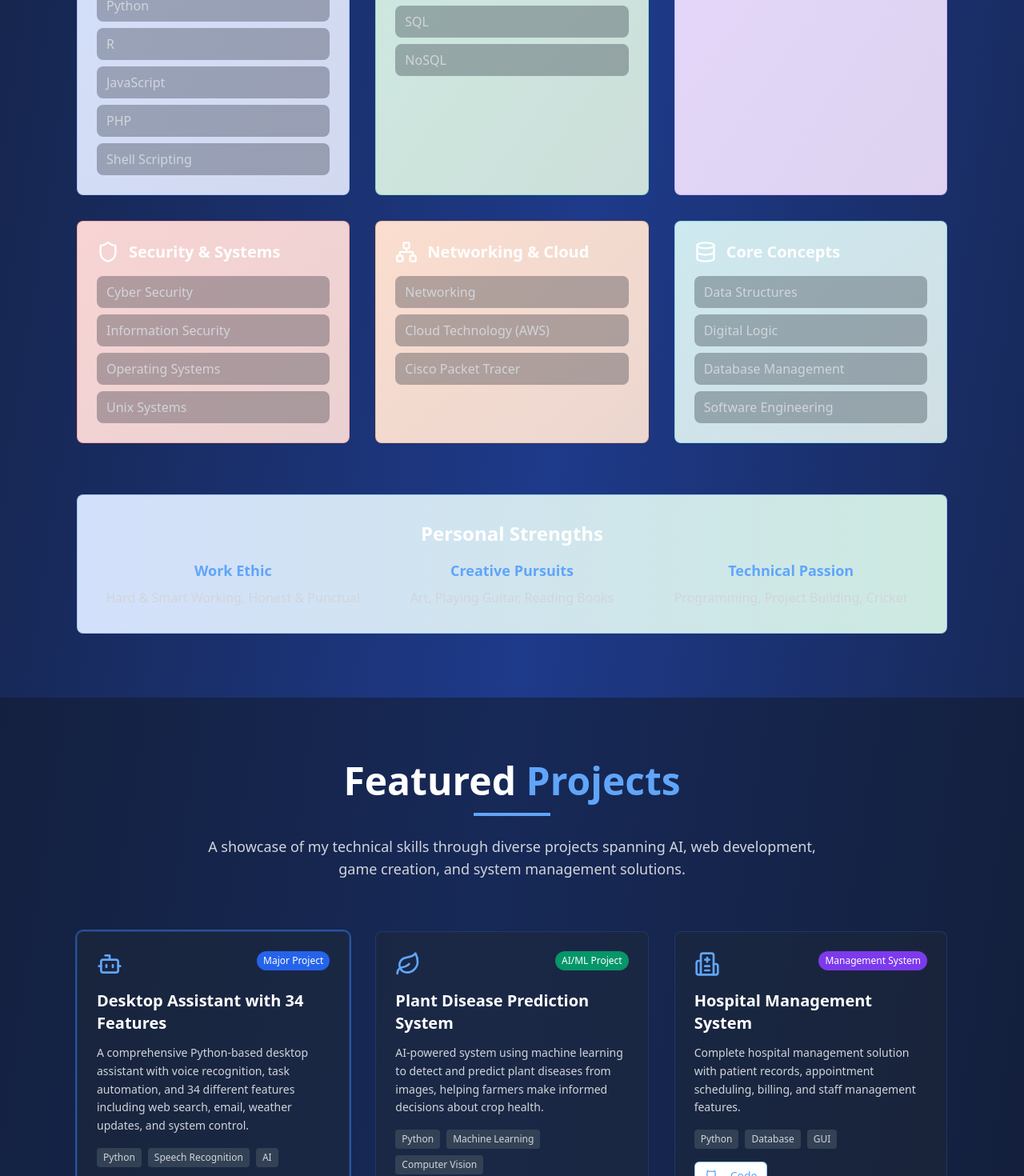
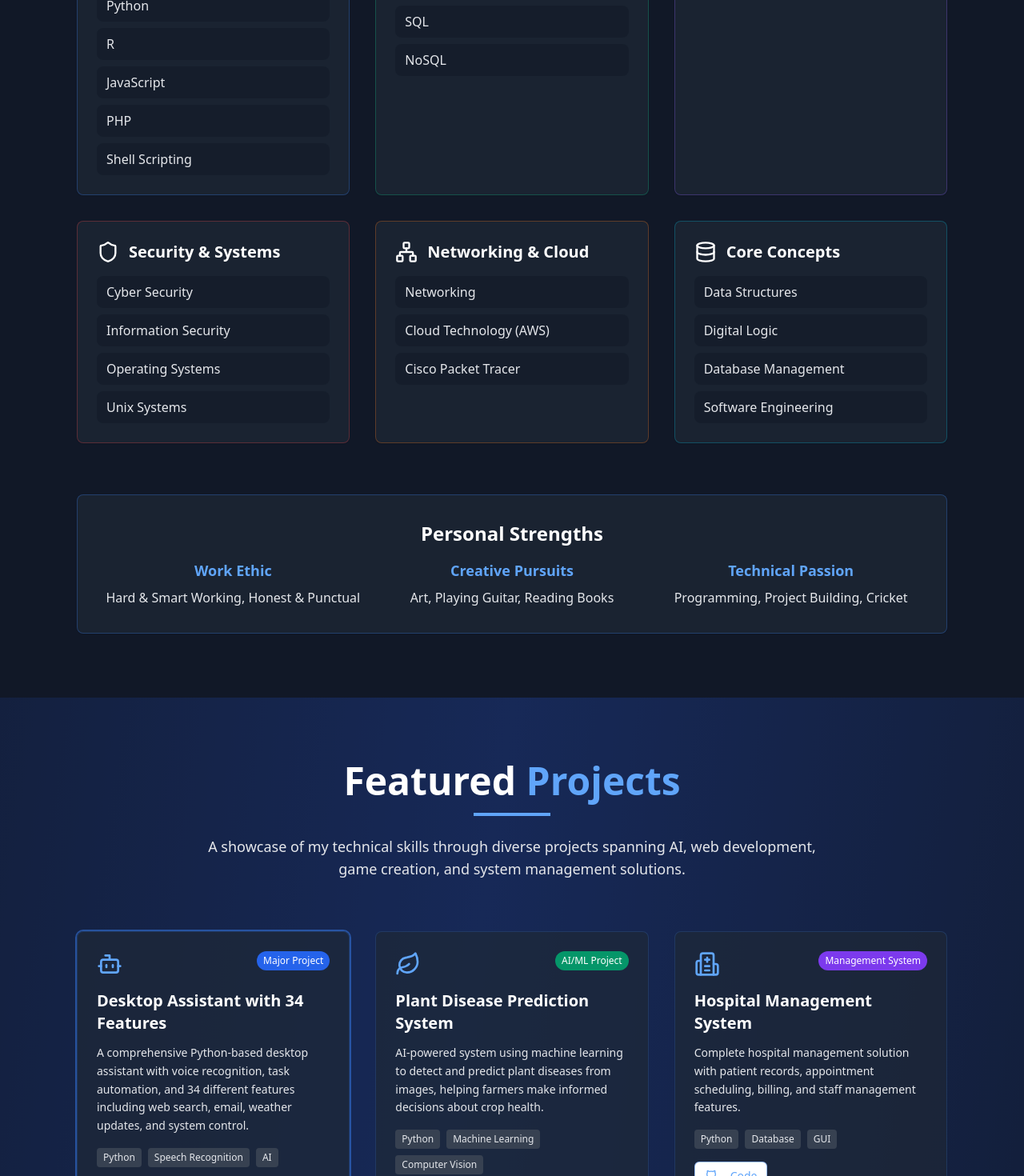
Before and after one commit to Manish9211Ram/My-Portfolio, a React (Vite) app: page / in a window 1280 px wide. Shown: the part 3360-4830 px from the top of the page at 80% size. Built offline with nearby package versions, Linux system fonts and the light colour scheme.

Commit message:
Refactor: Apply consistent styling across sections
Apply the same text readability and background styling changes to the Skills, Projects, and Contact sections as applied to Education and Experience.

```diff
--- a/src/components/Contact.tsx
+++ b/src/components/Contact.tsx
@@ -1,3 +1,4 @@
+
 import { Card, CardContent } from "@/components/ui/card";
 import { Button } from "@/components/ui/button";
 import { Mail, Phone, MapPin, Github, Linkedin, Calendar, Download } from "lucide-react";
@@ -40,14 +41,14 @@ const Contact = () => {
   ];
 
   return (
-    <section id="contact" className="py-20 px-4 bg-gray-900/50">
+    <section id="contact" className="py-20 px-4 bg-gray-900">
       <div className="container mx-auto max-w-6xl">
         <div className="text-center mb-16">
           <h2 className="text-4xl md:text-5xl font-bold text-white mb-4">
             Get In <span className="text-blue-400">Touch</span>
           </h2>
           <div className="w-24 h-1 bg-blue-400 mx-auto mb-6"></div>
-          <p className="text-gray-300 text-lg max-w-3xl mx-auto">
+          <p className="text-gray-200 text-lg max-w-3xl mx-auto">
             I'm always excited to connect with fellow developers, potential collaborators,
             and organizations that share a passion for innovation and learning. Let's build something amazing together!
           </p>
@@ -56,7 +57,7 @@ const Contact = () => {
         <div className="grid lg:grid-cols-2 gap-12">
           {/* Contact Information */}
           <div className="space-y-8">
-            <Card className="bg-gray-800/50 border-blue-500/20">
+            <Card className="bg-gray-800/70 border-blue-500/20">
               <CardContent className="p-8">
                 <h3 className="text-2xl font-semibold text-white mb-6">Contact Information</h3>
                 <div className="space-y-6">
@@ -70,12 +71,12 @@ const Contact = () => {
                         {info.link ? (
                           <a
                             href={info.link}
-                            className="text-gray-300 hover:text-blue-400 transition-colors duration-200"
+                            className="text-gray-200 hover:text-blue-400 transition-colors duration-200"
                           >
                             {info.value}
                           </a>
                         ) : (
-                          <p className="text-gray-300">{info.value}</p>
+                          <p className="text-gray-200">{info.value}</p>
                         )}
                       </div>
                     </div>
@@ -84,7 +85,7 @@ const Contact = () => {
               </CardContent>
             </Card>
 
-            <Card className="bg-gray-800/50 border-blue-500/20">
+            <Card className="bg-gray-800/70 border-blue-500/20">
               <CardContent className="p-8">
                 <h3 className="text-2xl font-semibold text-white mb-6">Social Links</h3>
                 <div className="space-y-4">
@@ -99,7 +100,7 @@ const Contact = () => {
                       <social.icon className="text-blue-400" size={24} />
                       <div>
                         <h4 className="text-white font-medium">{social.label}</h4>
-                        <p className="text-gray-300">{social.value}</p>
+                        <p className="text-gray-200">{social.value}</p>
                       </div>
                     </a>
                   ))}
@@ -110,10 +111,10 @@ const Contact = () => {
 
           {/* Call to Action */}
           <div className="space-y-8">
-            <Card className="bg-gradient-to-br from-blue-600/20 to-emerald-600/20 border-blue-500/30">
+            <Card className="bg-gray-800/70 border-blue-500/30">
               <CardContent className="p-8 text-center">
                 <h3 className="text-2xl font-semibold text-white mb-4">Let's Collaborate!</h3>
-                <p className="text-gray-300 mb-6">
+                <p className="text-gray-200 mb-6">
                   I'm passionate about working on innovative projects, contributing to open source,
                   and helping fellow developers grow. Whether you have a project idea, need technical
                   guidance, or just want to connect, I'd love to hear from you!
@@ -137,10 +138,10 @@ const Contact = () => {
               </CardContent>
             </Card>
 
-            <Card className="bg-gray-800/50 border-blue-500/20">
+            <Card className="bg-gray-800/70 border-blue-500/20">
               <CardContent className="p-8">
                 <h3 className="text-2xl font-semibold text-white mb-4">Personal Details</h3>
-                <div className="space-y-3 text-gray-300">
+                <div className="space-y-3 text-gray-200">
                   <div className="flex justify-between">
                     <span className="font-medium">Father's Name:</span>
                     <span>Siba Priya Ganapati Ram</span>
@@ -157,10 +158,10 @@ const Contact = () => {
               </CardContent>
             </Card>
 
-            <Card className="bg-gradient-to-r from-emerald-600/20 to-blue-600/20 border-emerald-500/30">
+            <Card className="bg-gray-800/70 border-emerald-500/30">
               <CardContent className="p-6">
                 <h4 className="text-lg font-semibold text-white mb-3">Current Focus</h4>
-                <p className="text-gray-300 text-sm">
+                <p className="text-gray-200 text-sm">
                   • Completing MCA degree with AI specialization from IIT Ropar<br/>
                   • Building innovative projects and contributing to open source<br/>
                   • Seeking opportunities in full-stack development and AI<br/>
--- a/src/components/Projects.tsx
+++ b/src/components/Projects.tsx
@@ -1,3 +1,4 @@
+
 import { Card, CardContent } from "@/components/ui/card";
 import { Button } from "@/components/ui/button";
 import { ExternalLink, Github, Gamepad2, Hospital, Puzzle, Bot, Link, Globe, Building, Leaf, Network } from "lucide-react";
@@ -91,7 +92,7 @@ const Projects = () => {
             Featured <span className="text-blue-400">Projects</span>
           </h2>
           <div className="w-24 h-1 bg-blue-400 mx-auto mb-6"></div>
-          <p className="text-gray-300 text-lg max-w-3xl mx-auto">
+          <p className="text-gray-200 text-lg max-w-3xl mx-auto">
             A showcase of my technical skills through diverse projects spanning AI, web development,
             game creation, and system management solutions.
           </p>
@@ -101,7 +102,7 @@ const Projects = () => {
           {projects.map((project, index) => (
             <Card
               key={index}
-              className={`bg-gray-800/50 border-blue-500/20 hover:bg-gray-800/70 transition-all duration-300 hover:scale-105 ${
+              className={`bg-gray-800/70 border-blue-500/20 hover:bg-gray-800/90 transition-all duration-300 hover:scale-105 ${
                 project.highlight ? 'ring-2 ring-blue-500/50' : ''
               }`}
             >
@@ -114,13 +115,13 @@ const Projects = () => {
                 </div>
 
                 <h3 className="text-xl font-semibold text-white mb-3">{project.title}</h3>
-                <p className="text-gray-300 mb-4 text-sm leading-relaxed">{project.description}</p>
+                <p className="text-gray-200 mb-4 text-sm leading-relaxed">{project.description}</p>
 
                 <div className="flex flex-wrap gap-2 mb-4">
                   {project.tech.map((tech, techIndex) => (
                     <span
                       key={techIndex}
-                      className="px-2 py-1 bg-slate-700 text-gray-300 rounded text-xs"
+                      className="px-2 py-1 bg-gray-700 text-gray-200 rounded text-xs"
                     >
                       {tech}
                     </span>
@@ -152,21 +153,21 @@ const Projects = () => {
         </div>
 
         <div className="mt-16 text-center">
-          <Card className="bg-gradient-to-r from-blue-600/20 to-emerald-600/20 border-blue-500/30">
+          <Card className="bg-gray-800/70 border-blue-500/30">
             <CardContent className="p-8">
               <h3 className="text-2xl font-semibold text-white mb-4">Project Highlights</h3>
               <div className="grid md:grid-cols-3 gap-6 text-center">
                 <div>
                   <div className="text-3xl font-bold text-blue-400 mb-2">9+</div>
-                  <div className="text-gray-300">Completed Projects</div>
+                  <div className="text-gray-200">Completed Projects</div>
                 </div>
                 <div>
                   <div className="text-3xl font-bold text-blue-400 mb-2">5+</div>
-                  <div className="text-gray-300">Technologies Used</div>
+                  <div className="text-gray-200">Technologies Used</div>
                 </div>
                 <div>
                   <div className="text-3xl font-bold text-blue-400 mb-2">100%</div>
-                  <div className="text-gray-300">Passion Driven</div>
+                  <div className="text-gray-200">Passion Driven</div>
                 </div>
               </div>
             </CardContent>
--- a/src/components/Skills.tsx
+++ b/src/components/Skills.tsx
@@ -1,3 +1,4 @@
+
 import { Card, CardContent } from "@/components/ui/card";
 import { Code, Database, Cloud, Brain, Shield, Network } from "lucide-react";
 
@@ -54,14 +55,14 @@ const Skills = () => {
   };
 
   return (
-    <section id="skills" className="py-20 px-4">
+    <section id="skills" className="py-20 px-4 bg-gray-900">
       <div className="container mx-auto max-w-6xl">
         <div className="text-center mb-16">
           <h2 className="text-4xl md:text-5xl font-bold text-white mb-4">
             Skills & <span className="text-blue-400">Technologies</span>
           </h2>
           <div className="w-24 h-1 bg-blue-400 mx-auto mb-6"></div>
-          <p className="text-gray-300 text-lg max-w-3xl mx-auto">
+          <p className="text-gray-200 text-lg max-w-3xl mx-auto">
             A comprehensive toolkit built through academic learning, hands-on projects,
             and continuous exploration of emerging technologies.
           </p>
@@ -71,7 +72,7 @@ const Skills = () => {
           {skillCategories.map((category, index) => (
             <Card
               key={index}
-              className={`bg-gradient-to-br ${getColorClasses(category.color)} hover:scale-105 transition-all duration-300`}
+              className={`bg-gray-800/70 ${getColorClasses(category.color)} hover:scale-105 transition-all duration-300`}
             >
               <CardContent className="p-6">
                 <div className="flex items-center mb-4">
@@ -82,7 +83,7 @@ const Skills = () => {
                   {category.skills.map((skill, skillIndex) => (
                     <div
                       key={skillIndex}
-                      className="bg-gray-900/30 px-3 py-2 rounded-lg text-gray-300 hover:bg-gray-900/50 transition-colors duration-200"
+                      className="bg-gray-900/50 px-3 py-2 rounded-lg text-gray-200 hover:bg-gray-900/70 transition-colors duration-200"
                     >
                       {skill}
                     </div>
@@ -94,7 +95,7 @@ const Skills = () => {
         </div>
 
         <div className="mt-16">
-          <Card className="bg-gradient-to-r from-blue-600/20 to-emerald-600/20 border-blue-500/30">
+          <Card className="bg-gray-800/70 border-blue-500/30">
             <CardContent className="p-8 text-center">
               <h3 className="text-2xl font-semibold text-white mb-4">
                 Personal Strengths
@@ -102,15 +103,15 @@ const Skills = () => {
               <div className="grid md:grid-cols-3 gap-6">
                 <div className="space-y-2">
                   <h4 className="text-lg font-semibold text-blue-400">Work Ethic</h4>
-                  <p className="text-gray-300">Hard & Smart Working, Honest & Punctual</p>
+                  <p className="text-gray-200">Hard & Smart Working, Honest & Punctual</p>
                 </div>
                 <div className="space-y-2">
                   <h4 className="text-lg font-semibold text-blue-400">Creative Pursuits</h4>
-                  <p className="text-gray-300">Art, Playing Guitar, Reading Books</p>
+                  <p className="text-gray-200">Art, Playing Guitar, Reading Books</p>
                 </div>
                 <div className="space-y-2">
                   <h4 className="text-lg font-semibold text-blue-400">Technical Passion</h4>
-                  <p className="text-gray-300">Programming, Project Building, Cricket</p>
+                  <p className="text-gray-200">Programming, Project Building, Cricket</p>
                 </div>
               </div>
             </CardContent>
```
